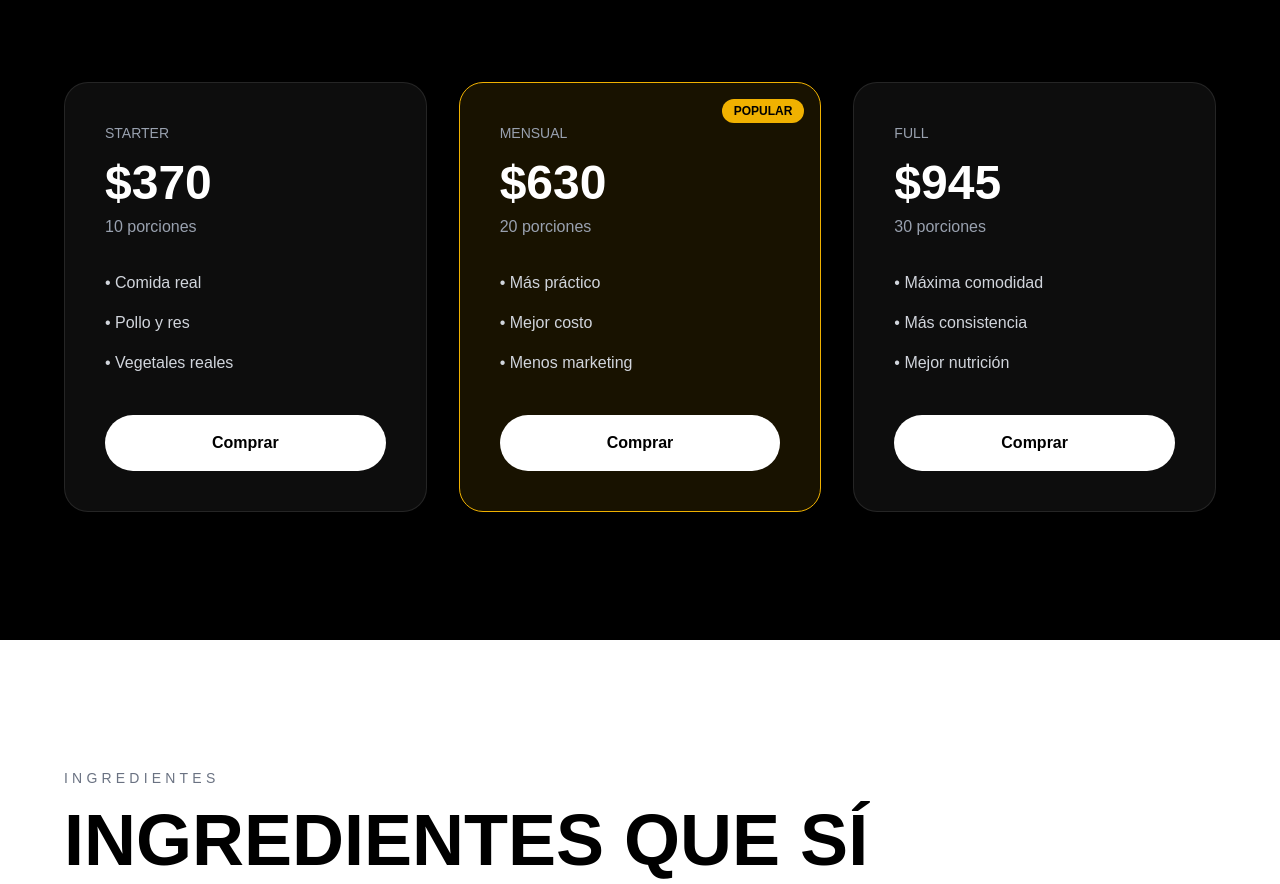
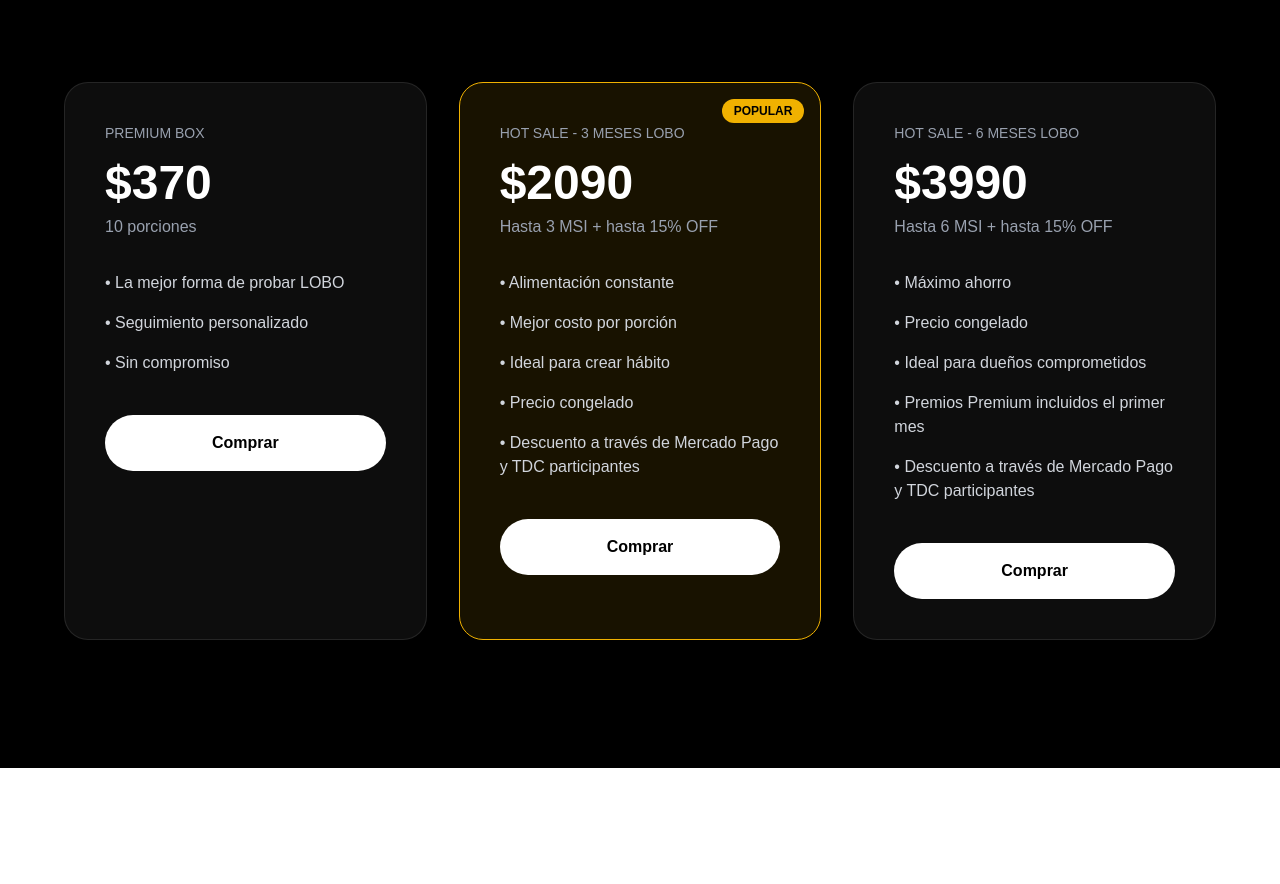
Before and after one commit to neto995/lobo_web, a Next.js app: page / in a window 1280 px wide. Shown: the part 1086-1970 px from the top of the page. Built offline with nearby package versions, Linux system fonts and the light colour scheme.

Commit message:
update hot sales plans

```diff
--- a/components/Plans.tsx
+++ b/components/Plans.tsx
@@ -1,38 +1,42 @@
 import PlanCard from "@/components/PlanCard";
 
 export default function Plans() {
-    const plans = [
+const plans = [
   {
-    title: "Starter",
+    title: "Premium Box",
     price: "$370",
     portions: "10 porciones",
     features: [
-      "Comida real",
-      "Pollo y res",
-      "Vegetales reales"
+      "La mejor forma de probar LOBO",
+      "Seguimiento personalizado",
+      "Sin compromiso"
     ]
   },
 
   {
-    title: "Mensual",
-    price: "$630",
-    portions: "20 porciones",
+    title: "Hot Sale - 3 Meses LOBO",
+    price: "$2090",
+    portions: "Hasta 3 MSI + hasta 15% OFF",
     popular: true,
     features: [
-      "Más práctico",
-      "Mejor costo",
-      "Menos marketing"
+      "Alimentación constante",
+      "Mejor costo por porción",
+      "Ideal para crear hábito",
+      "Precio congelado",
+      "Descuento a través de Mercado Pago y TDC participantes"
     ]
   },
 
   {
-    title: "Full",
-    price: "$945",
-    portions: "30 porciones",
+    title: "Hot Sale - 6 Meses LOBO",
+    price: "$3990",
+    portions: "Hasta 6 MSI + hasta 15% OFF",
     features: [
-      "Máxima comodidad",
-      "Más consistencia",
-      "Mejor nutrición"
+      "Máximo ahorro",
+      "Precio congelado",
+      "Ideal para dueños comprometidos",
+      "Premios Premium incluidos el primer mes",
+      "Descuento a través de Mercado Pago y TDC participantes"
     ]
   }
 ];
```
